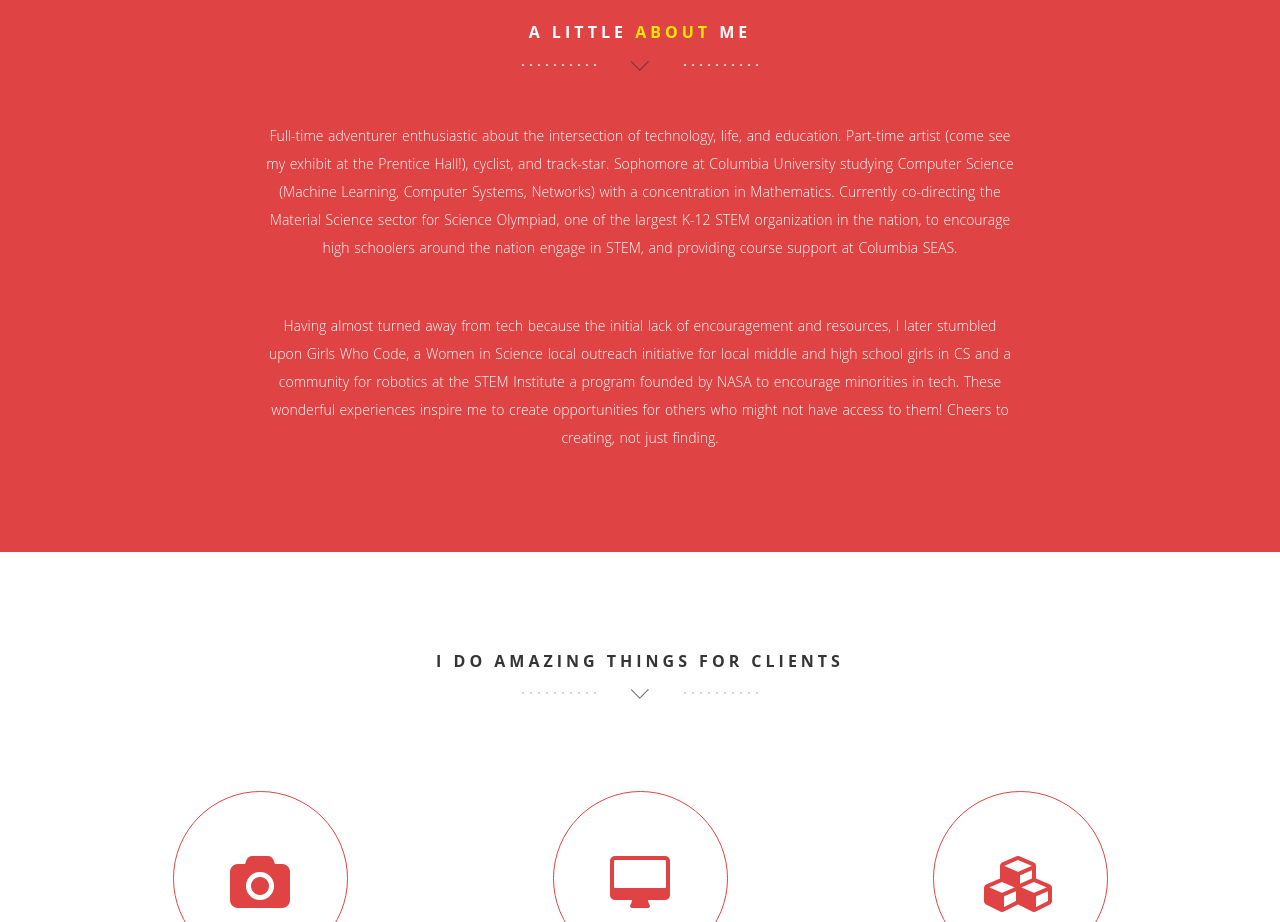
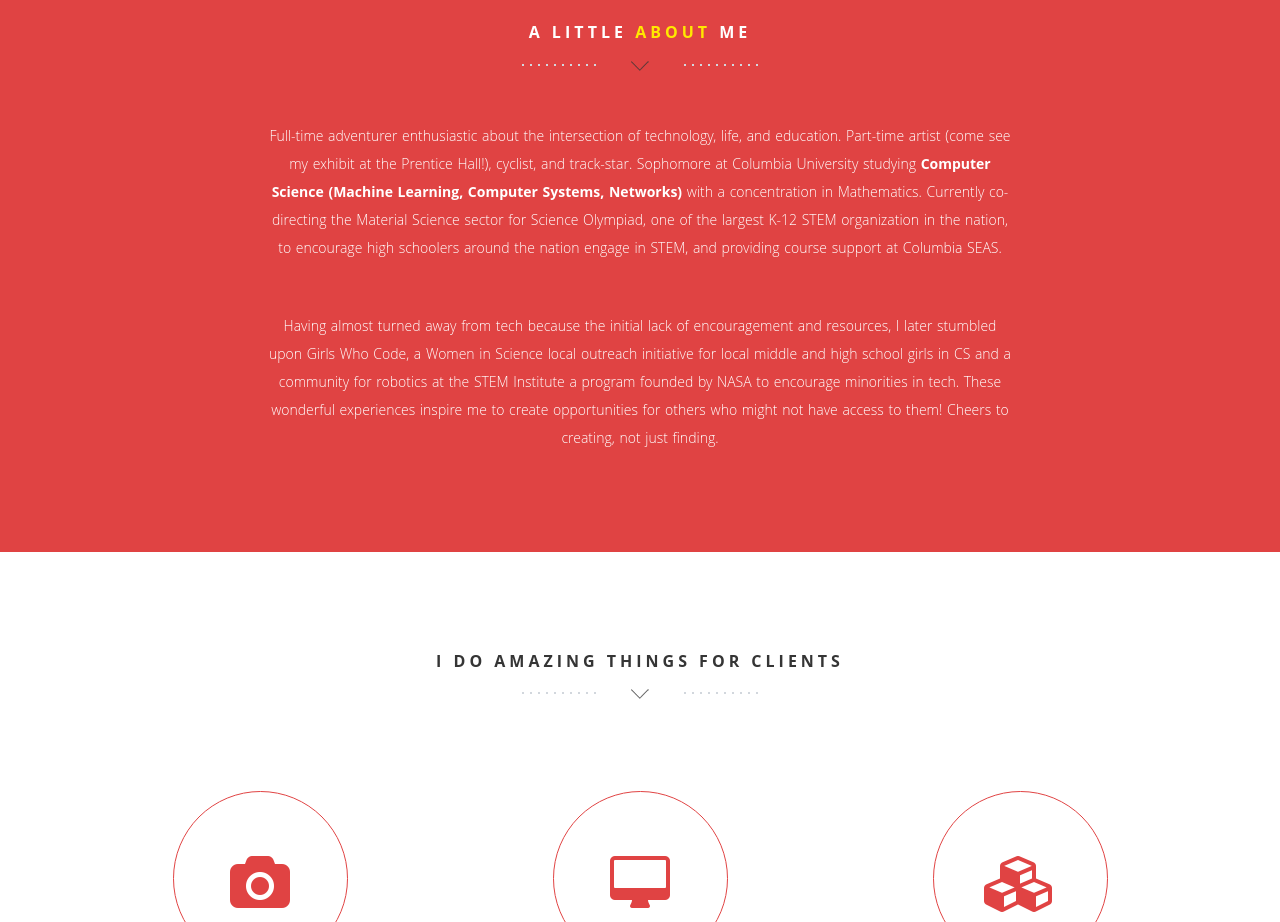
Before and after one commit to fredkozlowski/irenekchen.github.io, a plain HTML site: page index.html in a window 1280 px wide. Shown: the part 940-1862 px from the top of the page. Drawn offline with nearby package versions, Linux system fonts and the light colour scheme; some packages are replaced by stand-ins of ours.

Commit message:
Update index.html

```diff
--- a/index.html
+++ b/index.html
@@ -107,7 +107,7 @@
               <div class="col-md-8 col-md-offset-2 wp1">
                 <h1 class="arrow">A little <span>about</span> me</h1><!-- Headline -->
 				<!-- about / welcome text -->
-                <p>Full-time adventurer enthusiastic about the intersection of technology, life, and education. Part-time artist (come see my exhibit at the Prentice Hall!), cyclist, and track-star. Sophomore at Columbia University studying Computer Science (Machine Learning, Computer Systems, Networks) with a concentration in Mathematics. Currently co-directing the Material Science sector for Science Olympiad, one of the largest K-12 STEM organization in the nation, to encourage high schoolers around the nation engage in STEM, and providing course support at Columbia SEAS. </p>
+                <p>Full-time adventurer enthusiastic about the intersection of technology, life, and education. Part-time artist (come see my exhibit at the Prentice Hall!), cyclist, and track-star. Sophomore at Columbia University studying <b>Computer Science (Machine Learning, Computer Systems, Networks)</b> with a concentration in Mathematics. Currently co-directing the Material Science sector for Science Olympiad, one of the largest K-12 STEM organization in the nation, to encourage high schoolers around the nation engage in STEM, and providing course support at Columbia SEAS. </p>
               	<p>Having almost turned away from tech because the initial lack of encouragement and resources, I later stumbled upon Girls Who Code, a Women in Science local outreach initiative for local middle and high school girls in CS and a community for robotics at the STEM Institute a program founded by NASA to encourage minorities in tech. These wonderful experiences inspire me to create opportunities for others who might not have access to them! Cheers to creating, not just finding. </p>
 	      </div>
             </div>
```
